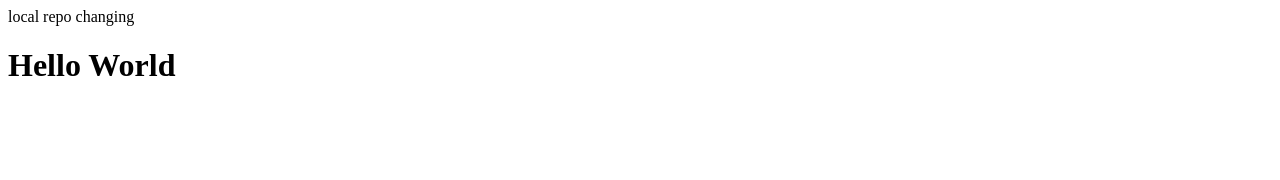
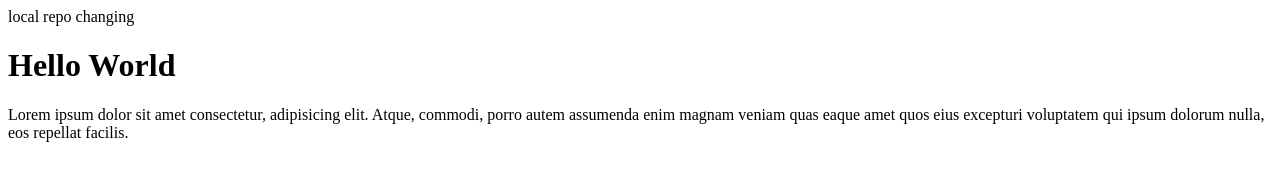
Before and after one commit to Zain-sheikh254/localRepoo, a plain HTML site: page index.html in a window 1280 px wide. Drawn offline with Linux system fonts and the light colour scheme.

Commit message:
para change

```diff
--- a/index.html
+++ b/index.html
@@ -1,3 +1,3 @@
 <p>local repo changing</p>
-
 <h1>Hello World</h1>
+<p>Lorem ipsum dolor sit amet consectetur, adipisicing elit. Atque, commodi, porro autem assumenda enim magnam veniam quas eaque amet quos eius excepturi voluptatem qui ipsum dolorum nulla, eos repellat facilis.</p>
```
